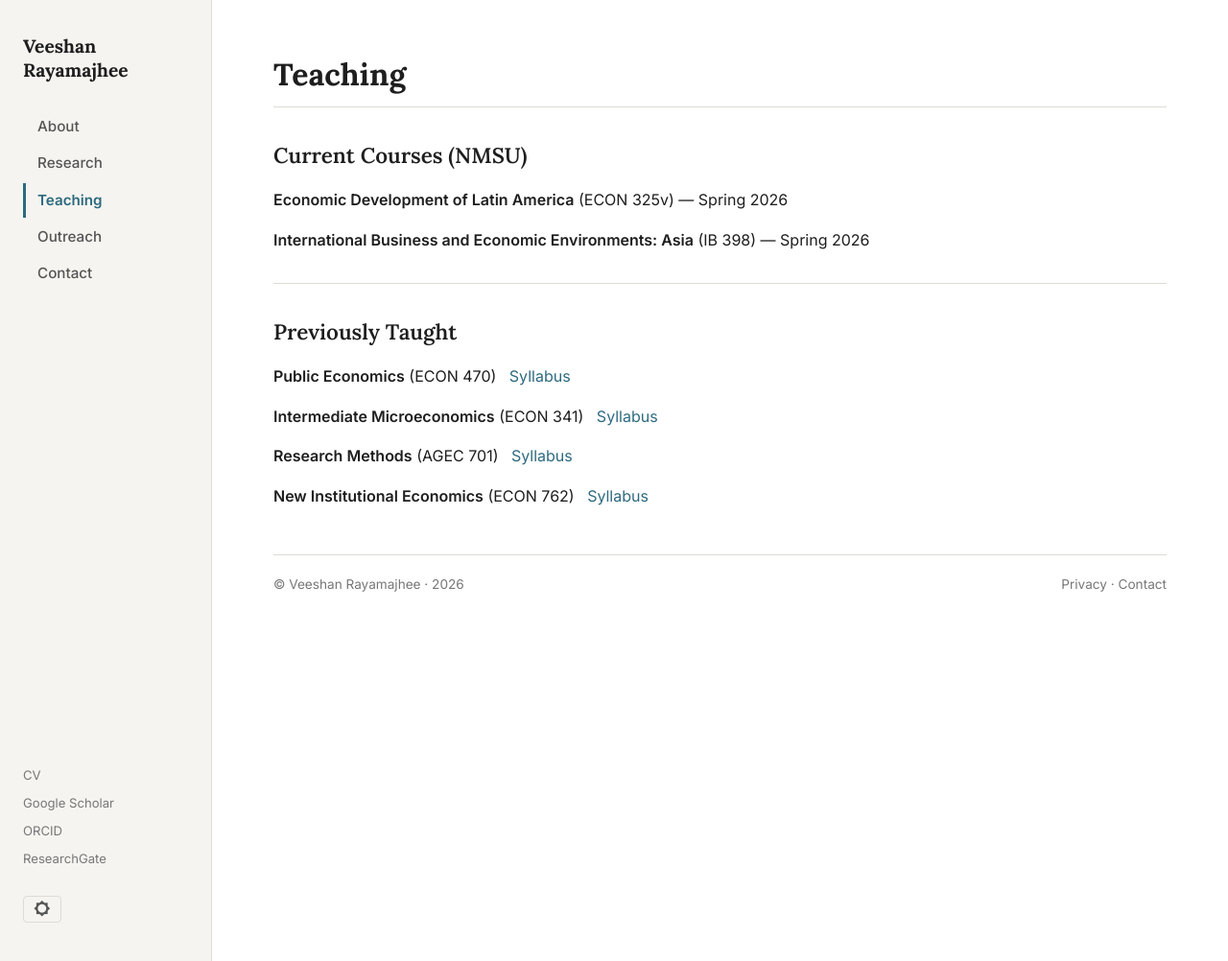
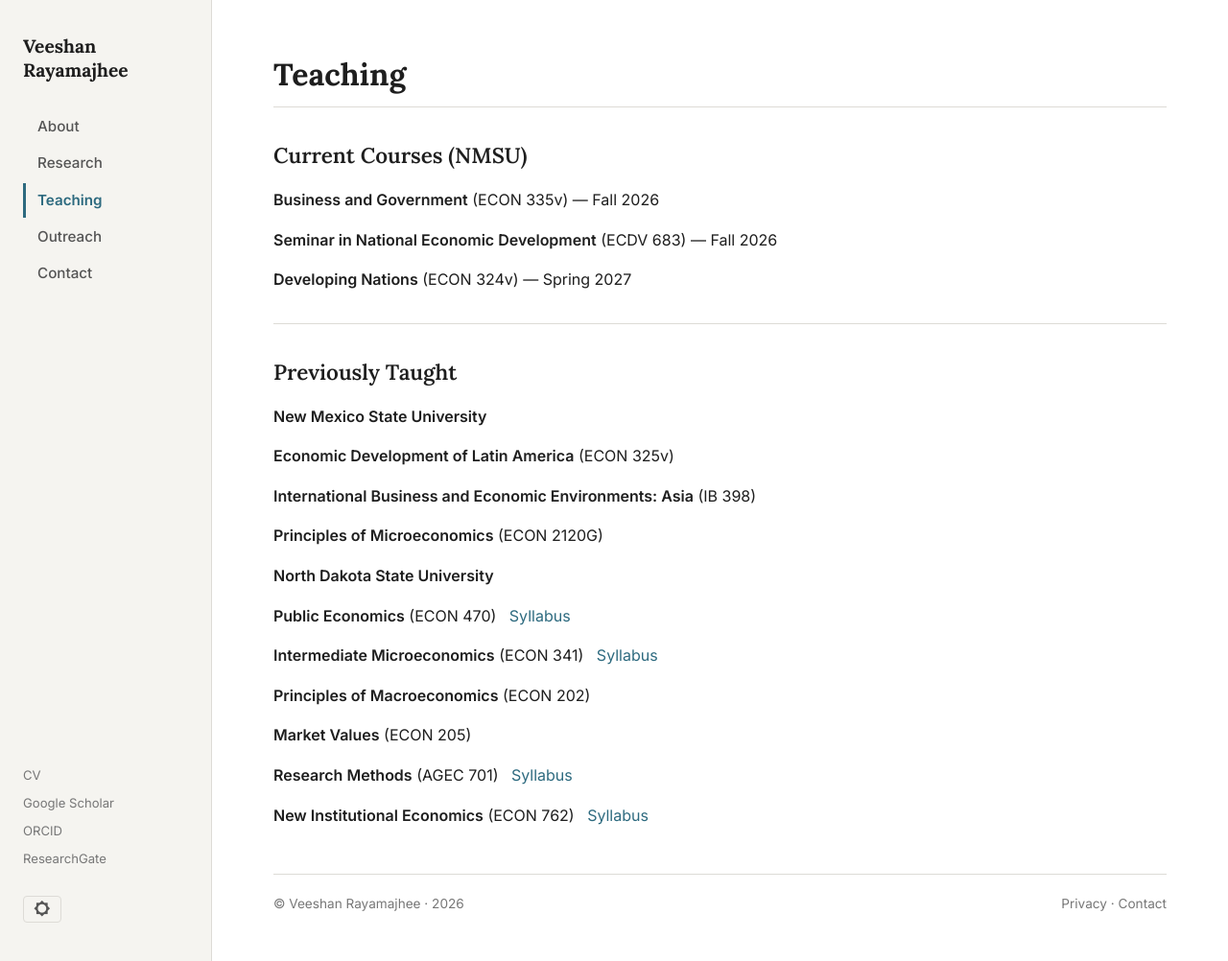
Before and after one commit to veeshanr/veeshanr.github.io, a Jekyll site: the page built from pages/teaching.md, in a window 1280 px wide and 1002 px high. Shown: the whole window at 96% size. Built offline with Jekyll 4.4.1, drawn with Linux system fonts in a browser that asks for light colours.

Commit message:
Update teaching page for Fall 2026 and revise bio course line
Co-Authored-By: Claude Fable 5.1 <noreply@anthropic.com>

```diff
--- a/pages/teaching.md
+++ b/pages/teaching.md
@@ -7,17 +7,33 @@ title: Teaching
 
 ## Current Courses (NMSU)
 
-**Economic Development of Latin America** (ECON 325v) — Spring 2026
+**Business and Government** (ECON 335v) — Fall 2026
 
-**International Business and Economic Environments: Asia** (IB 398) — Spring 2026
+**Seminar in National Economic Development** (ECDV 683) — Fall 2026
+
+**Developing Nations** (ECON 324v) — Spring 2027
 
 ---
 
 ## Previously Taught
 
+**New Mexico State University**
+
+**Economic Development of Latin America** (ECON 325v)
+
+**International Business and Economic Environments: Asia** (IB 398)
+
+**Principles of Microeconomics** (ECON 2120G)
+
+**North Dakota State University**
+
 **Public Economics** (ECON 470) &nbsp; [Syllabus][econ470]
 
 **Intermediate Microeconomics** (ECON 341) &nbsp; [Syllabus][econ341]
+
+**Principles of Macroeconomics** (ECON 202)
+
+**Market Values** (ECON 205)
 
 **Research Methods** (AGEC 701) &nbsp; [Syllabus][agec701]
 
```
Also changed, not shown: pages/about.md (+1 -1 lines).
